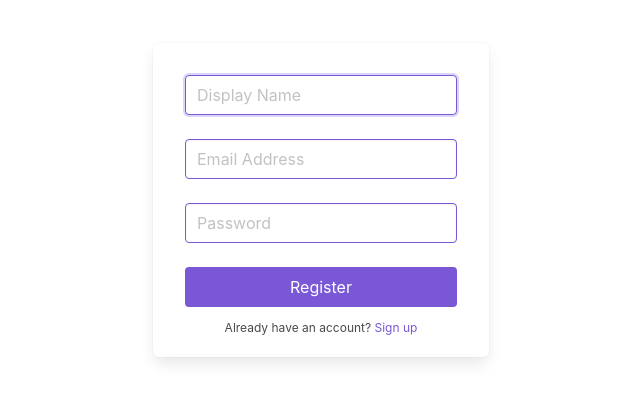
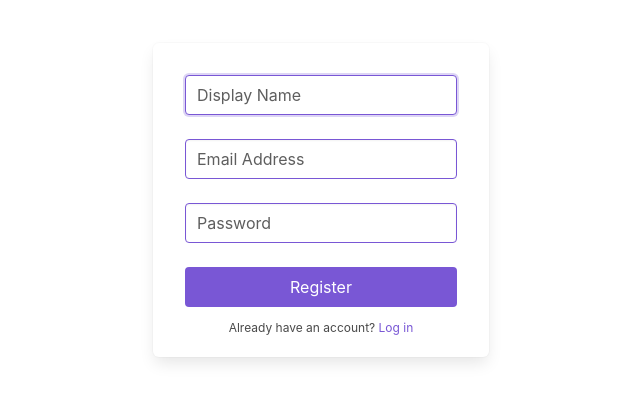
Before and after one commit to colonket/firebase-vuejs-blog, a Vue app: page /register in a window 1280 px wide. Shown: the part 216-618 px from the top of the page, without its empty margins (319-959 px from the left). Built offline with nearby package versions, Linux system fonts and the light colour scheme; no server answers.

Commit message:
fix placeholder color and remove form labels

```diff
--- a/src/App.vue
+++ b/src/App.vue
@@ -7,12 +7,13 @@
   </div>
 </template>
 
-<style scoped src="@/assets/styles.css">
+<style>
+  @import 'buefy/dist/buefy.css';
+  @import '@/assets/styles.css';
 </style>
 
 <script>
 import topnavbar from './components/Navbar.vue'
-import 'buefy/dist/buefy.css'
 export default {
   components:{
     topnavbar
--- a/src/assets/styles.css
+++ b/src/assets/styles.css
@@ -1,12 +1,12 @@
 .input::placeholder { /* Chrome, Firefox, Opera, Safari 10.1+ */
-    color: gray;
+    color: rgb(94, 94, 94);
     opacity: 1; /* Firefox */
 }
 
 .input:-ms-input-placeholder { /* Internet Explorer 10-11 */
-    color: gray;
+    color: rgb(94, 94, 94);
 }
 
 .input::-ms-input-placeholder { /* Microsoft Edge */
-    color: gray;
+    color: rgb(94, 94, 94);
 }
--- a/src/components/Home.vue
+++ b/src/components/Home.vue
@@ -9,7 +9,7 @@
                 <div class="message alert-success" role="alert">
                 You are logged in!
                 <div class="my-4">
-					<button  @click.prevent="signOut" class="btn btn-primary">Log Out</button>
+                <button  @click.prevent="signOut" class="btn btn-primary">Log Out</button>
                 </div>
               </div>
             </div>
--- a/src/components/Login.vue
+++ b/src/components/Login.vue
@@ -5,7 +5,6 @@
 			<form action="#"  @submit.prevent="Login">
 				<div class="columns is-flex is-flex-direction-column box">
 					<div class="column">
-						<label for="email">Email</label>
 						<input
 							id="email"
 							type="email"
@@ -19,7 +18,6 @@
 						/>
 					</div>
 					<div class="column">
-						<label for="password">Password</label>
 						<input
 							id="password"
 							type="password"
--- a/src/components/Register.vue
+++ b/src/components/Register.vue
@@ -46,7 +46,7 @@
 						<button class="button is-primary is-fullwidth" type="submit">Register</button>
 					</div>
 					<div class="has-text-centered">
-						<p class="is-size-7"> Already have an account? <a href="/login" class="has-text-primary">Sign up</a>
+						<p class="is-size-7"> Already have an account? <a href="/login" class="has-text-primary">Log in</a>
 						</p>
 					</div>
 				</div>
```
